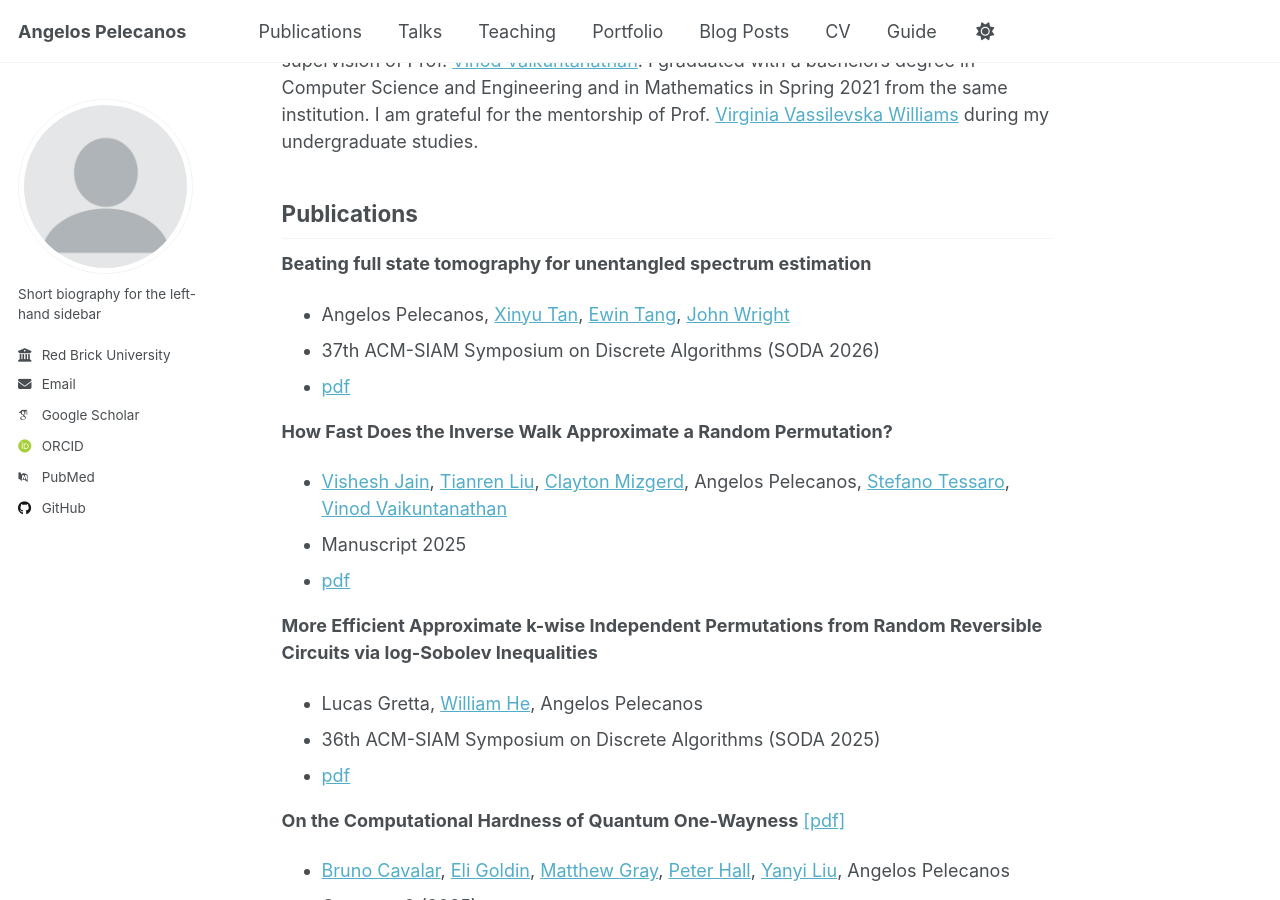
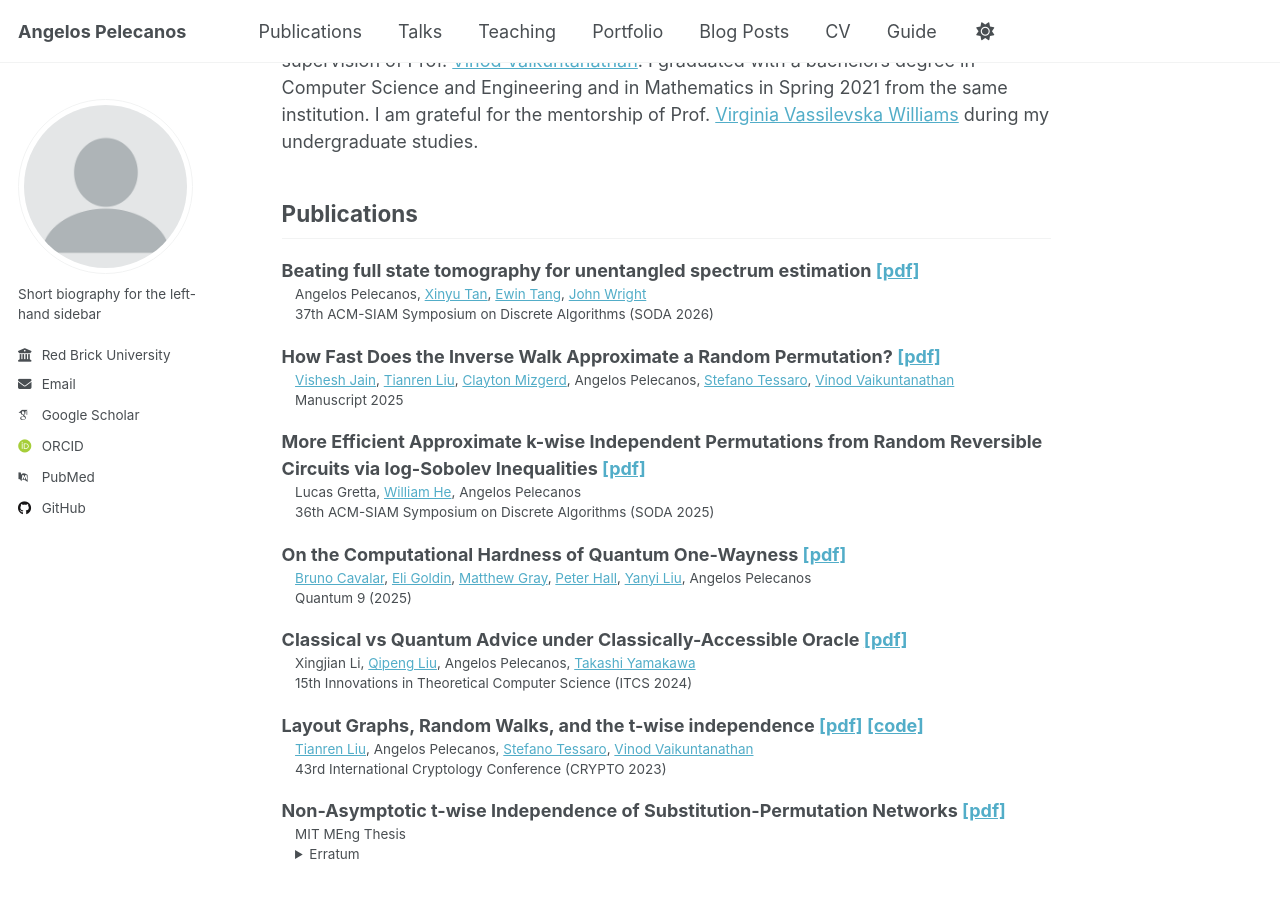
Before and after one commit to apelecan/apelecan.github.io, a Jekyll site: the page built from _pages/about.md, in a window 1280 px wide and 900 px high, scrolled down 276 px. Built offline with Jekyll 4.4.1, drawn with Linux system fonts in a browser that asks for light colours; some web fonts are replaced; a script that is not in the unit is left out; some of the changed lines change nothing that is shown.

Commit message:
changed publications

```diff
--- a/_pages/about.md
+++ b/_pages/about.md
@@ -15,36 +15,30 @@ In Spring 2022 I received an M.Eng. degree from MIT, where I was lucky to work u
 
 ## Publications
 
-**Beating full state tomography for unentangled spectrum estimation**
-* Angelos Pelecanos, [Xinyu Tan](https://norahtan.github.io/), [Ewin Tang](https://ewintang.com/), [John Wright](https://people.eecs.berkeley.edu/~jswright/)
-* 37th ACM-SIAM Symposium on Discrete Algorithms (SODA 2026)
-* [pdf](https://arxiv.org/abs/2504.02785)
+Beating full state tomography for unentangled spectrum estimation [\[pdf\]](https://arxiv.org/abs/2504.02785)
+:   Angelos Pelecanos, [Xinyu Tan](https://norahtan.github.io/), [Ewin Tang](https://ewintang.com/), [John Wright](https://people.eecs.berkeley.edu/~jswright/)
+:   37th ACM-SIAM Symposium on Discrete Algorithms (SODA 2026)
 
-**How Fast Does the Inverse Walk Approximate a Random Permutation?**
-* [Vishesh Jain](https://jainvishesh.github.io/), [Tianren Liu](https://liutianren.com/), [Clayton Mizgerd](https://homepages.math.uic.edu/~cmizge2/), Angelos Pelecanos, [Stefano Tessaro](https://homes.cs.washington.edu/~tessaro/), [Vinod Vaikuntanathan](http://people.csail.mit.edu/vinodv/)
-* Manuscript 2025
-* [pdf](https://eprint.iacr.org/2024/1795)
+How Fast Does the Inverse Walk Approximate a Random Permutation? [\[pdf\]](https://eprint.iacr.org/2024/1795)
+:   [Vishesh Jain](https://jainvishesh.github.io/), [Tianren Liu](https://liutianren.com/), [Clayton Mizgerd](https://homepages.math.uic.edu/~cmizge2/), Angelos Pelecanos, [Stefano Tessaro](https://homes.cs.washington.edu/~tessaro/), [Vinod Vaikuntanathan](http://people.csail.mit.edu/vinodv/)
+:   Manuscript 2025
 
-**More Efficient Approximate k-wise Independent Permutations from Random Reversible Circuits via log-Sobolev Inequalities**
-* Lucas Gretta, [William He](https://wrhe.github.io/), Angelos Pelecanos
-* 36th ACM-SIAM Symposium on Discrete Algorithms (SODA 2025)
-* [pdf](https://arxiv.org/abs/2406.08499)
+More Efficient Approximate k-wise Independent Permutations from Random Reversible Circuits via log-Sobolev Inequalities [\[pdf\]](https://arxiv.org/abs/2406.08499)
+:   Lucas Gretta, [William He](https://wrhe.github.io/), Angelos Pelecanos
+:   36th ACM-SIAM Symposium on Discrete Algorithms (SODA 2025)
 
-**On the Computational Hardness of Quantum One-Wayness** [\[pdf\]](https://arxiv.org/abs/2312.08363)
-* [Bruno Cavalar](https://brunopc.github.io/), [Eli Goldin](https://eligoldin.com/), [Matthew Gray](https://www.graytmatter.com/), [Peter Hall](https://simons.berkeley.edu/people/peter-hall), [Yanyi Liu](https://www.cs.cornell.edu/~yanyiliu//), Angelos Pelecanos
-* Quantum 9 (2025)
+On the Computational Hardness of Quantum One-Wayness [\[pdf\]](https://arxiv.org/abs/2312.08363)
+:   [Bruno Cavalar](https://brunopc.github.io/), [Eli Goldin](https://eligoldin.com/), [Matthew Gray](https://www.graytmatter.com/), [Peter Hall](https://simons.berkeley.edu/people/peter-hall), [Yanyi Liu](https://www.cs.cornell.edu/~yanyiliu//), Angelos Pelecanos
+:   Quantum 9 (2025)
 
-**Classical vs Quantum Advice under Classically-Accessible Oracle** [\[pdf\]](https://arxiv.org/abs/2303.04298)
-* Xingjian Li, [Qipeng Liu](https://sites.google.com/view/qipengliu/home), Angelos Pelecanos, [Takashi Yamakawa](https://sites.google.com/view/takashiyamakawa)
-* 15th Innovations in Theoretical Computer Science (ITCS 2024)
+Classical vs Quantum Advice under Classically-Accessible Oracle [\[pdf\]](https://arxiv.org/abs/2303.04298)
+:   Xingjian Li, [Qipeng Liu](https://sites.google.com/view/qipengliu/home), Angelos Pelecanos, [Takashi Yamakawa](https://sites.google.com/view/takashiyamakawa)
+:   15th Innovations in Theoretical Computer Science (ITCS 2024)
 
-**Layout Graphs, Random Walks, and the t-wise independence** [\[pdf\]](https://eprint.iacr.org/2024/083) [\[code\]](https://github.com/apelecan/t-wise-ind-SPN)
-* [Tianren Liu](https://liutianren.com/), Angelos Pelecanos, [Stefano Tessaro](https://homes.cs.washington.edu/~tessaro/), [Vinod Vaikuntanathan](http://people.csail.mit.edu/vinodv/)
-* 43rd International Cryptology Conference (CRYPTO 2023)
+Layout Graphs, Random Walks, and the t-wise independence [\[pdf\]](https://eprint.iacr.org/2024/083) [\[code\]](https://github.com/apelecan/t-wise-ind-SPN)
+:   [Tianren Liu](https://liutianren.com/), Angelos Pelecanos, [Stefano Tessaro](https://homes.cs.washington.edu/~tessaro/), [Vinod Vaikuntanathan](http://people.csail.mit.edu/vinodv/)
+:   43rd International Cryptology Conference (CRYPTO 2023)
 
-**Non-Asymptotic t-wise Independence of Substitution-Permutation Networks** [\[pdf\]](files/MEng_Thesis.pdf)
-* MIT MEng Thesis
-<details>
-  <summary>Erratum</summary>
-  The main theorem of Section 4 (O(t)-round MiMC is t-wise independent) is not known to be true.
-</details>
+Non-Asymptotic t-wise Independence of Substitution-Permutation Networks [\[pdf\]](files/MEng_Thesis.pdf)
+:   MIT MEng Thesis
+:   <details> <summary>Erratum</summary> The main theorem of Section 4 (O(t)-round MiMC is t-wise independent) is not known to be true. </details>
```
